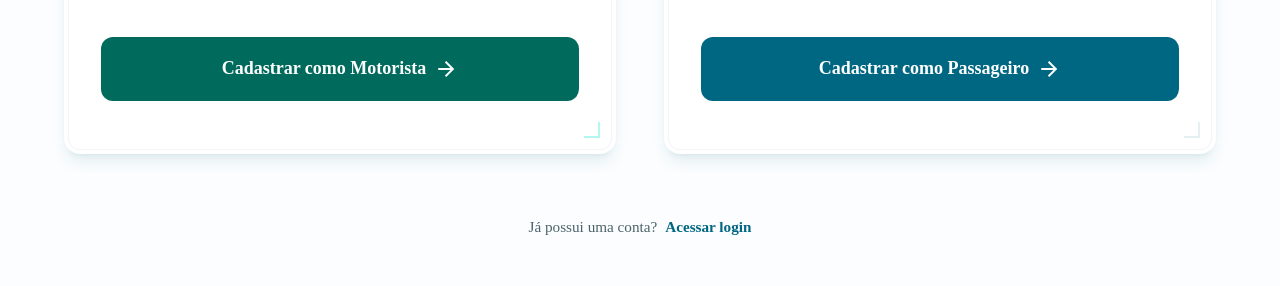
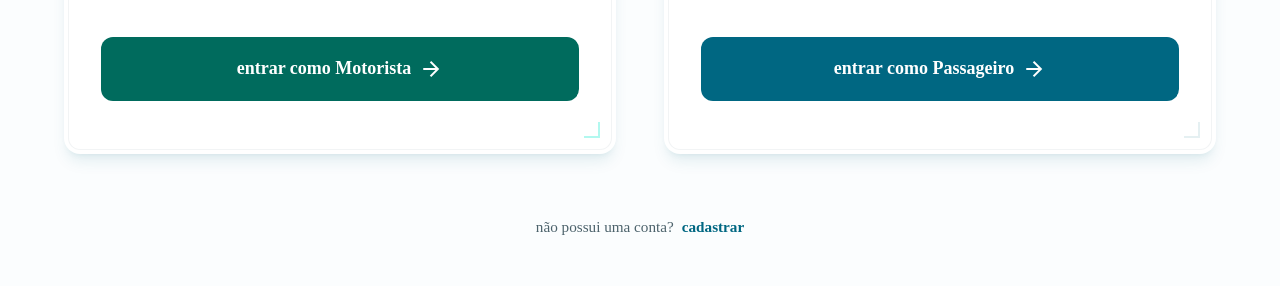
Before and after one commit to Joljolionn/sumus-frontend, a plain HTML site: page pages/login-neutro.html in a window 1280 px wide. Shown: the part 580-866 px from the top of the page. Drawn offline with nearby package versions, Linux system fonts and the light colour scheme.

Commit message:
feat: logica das pagina de login arrumada

```diff
--- a/assets/css/pages/login/index.css
+++ b/assets/css/pages/login/index.css
@@ -245,7 +245,7 @@ body.login-page {
 
 .toggle {
   background: var(--primary);
-  background: linear-gradient(to right, var(--primary), var(--primary-container, #005670));
+  background: linear-gradient(to right, #006b5d, var(--primary-container, #005670));
   color: #ffffff;
   position: relative;
   left: -100%;
--- a/pages/cadastro-step-0.html
+++ b/pages/login-neutro.html
@@ -29,8 +29,8 @@
         <a class="topbar__link" href="../index.html#valores">Sobre</a>
       </div>
       <div class="topbar__actions">
-        <a class="topbar__login" href="./login.html">Fazer Login</a>
-        <a class="topbar__signup topbar__link--active" href="./cadastro-step-0.html">Cadastre-se</a>
+        <a class="topbar__login" href="./login-neutro.html">Fazer Login</a>
+        <a class="topbar__signup topbar__link--active" href="./login-neutro.html">Cadastre-se</a>
       </div>
     </div>
   </nav>
@@ -54,8 +54,8 @@
             <p class="choice-card__text">
               Transforme sua rotina em uma jornada de dignidade. Receba recompensas justas e suporte especializado.
             </p>
-            <a class="choice-card__button" href="./driver/cadastro-step-1.html">
-              <span>Cadastrar como Motorista</span>
+            <a class="choice-card__button" href="./driver/login.html">
+              <span>entrar como Motorista</span>
               <span class="material-symbols-outlined">arrow_forward</span>
             </a>
           </div>
@@ -72,8 +72,8 @@
             <p class="choice-card__text">
               Experimente o conforto de uma mobilidade inclusiva. Atendimento especializado para garantir sua autonomia total.
             </p>
-            <a class="choice-card__button" href="">
-              <span>Cadastrar como Passageiro</span>
+            <a class="choice-card__button" href="./passenger/login.html">
+              <span>entrar como Passageiro</span>
               <span class="material-symbols-outlined">arrow_forward</span>
             </a>
           </div>
@@ -83,9 +83,9 @@
       </div>
 
       <div class="hero__footer-link">
-        <a class="login-link" href="./login.html">
-          <span>Já possui uma conta?</span>
-          <span class="login-link__highlight">Acessar login</span>
+        <a class="login-link" href="#">
+          <span>não possui uma conta?</span>
+          <span class="login-link__highlight">cadastrar</span>
         </a>
       </div>
 
```
Also changed, not shown: index.html (+17 -8 lines).
